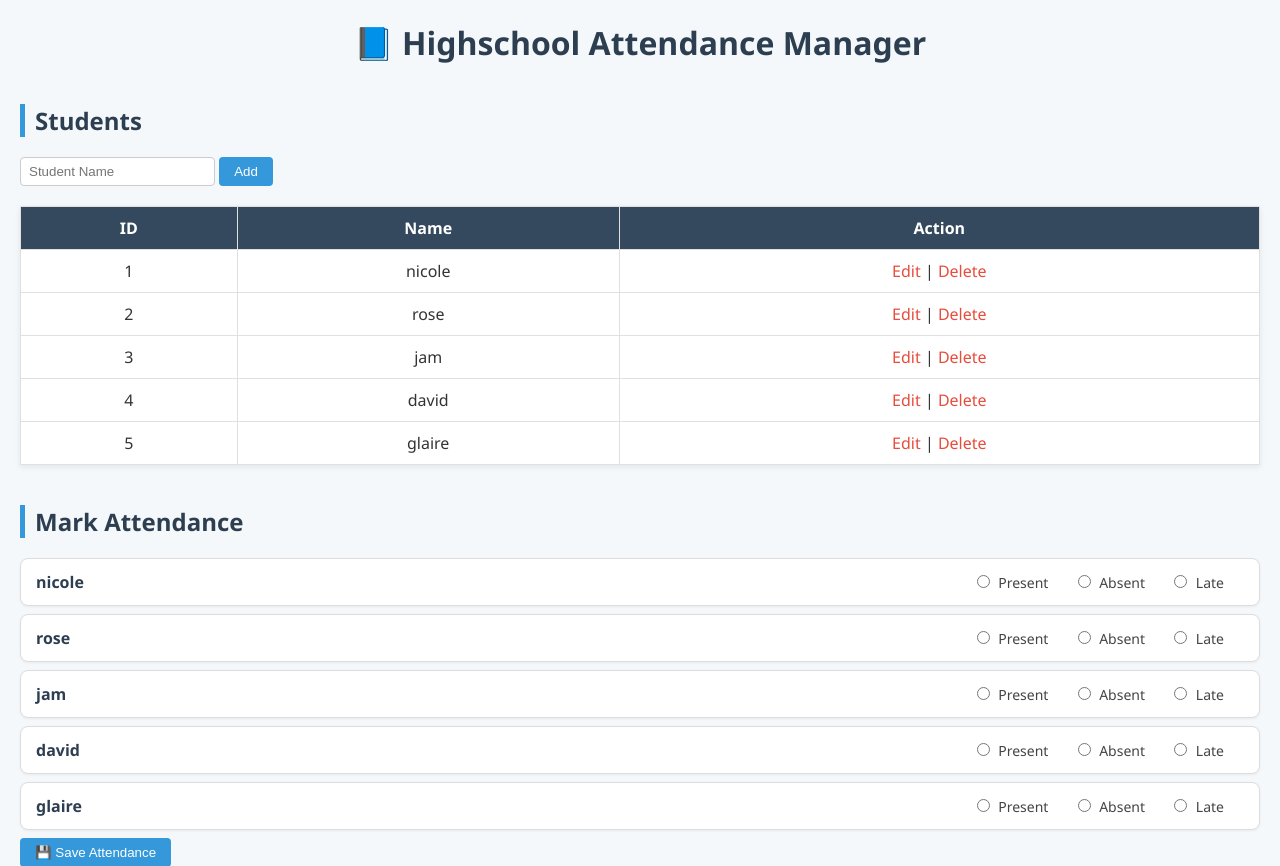
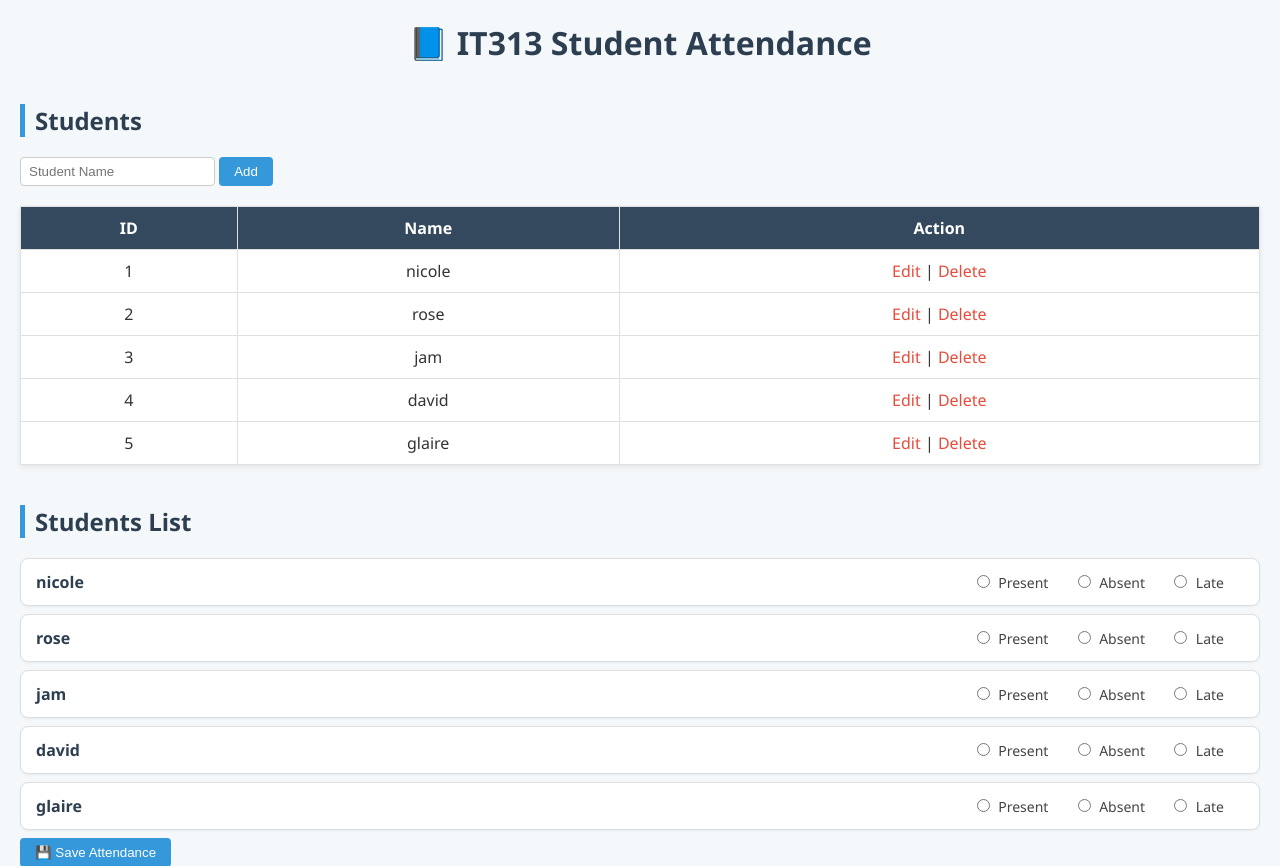
Before and after one commit to ashleejane67/student-attendance, a PHP site: page /index.php in a window 1280 px wide. Shown: the top 866 px of the page. Run offline with PHP 8.4, Linux system fonts and the light colour scheme; data comes from the database, SQL or seed files in the repository.

Commit message:
Update index.php

```diff
--- a/index.php
+++ b/index.php
@@ -41,7 +41,7 @@ $records = $attendance->all();
 <!DOCTYPE html>
 <html>
 <head>
-    <title>Highschool Attendance Manager</title>
+    <title>IT313 Student Attendance</title>
     <style>
         body {
             font-family: "Segoe UI", Arial, sans-serif;
@@ -125,7 +125,7 @@ $records = $attendance->all();
     </style>
 </head>
 <body>
-<h1>📘 Highschool Attendance Manager</h1>
+<h1>📘 IT313 Student Attendance </h1>
 
 <h2>Students</h2>
 <form method="POST">
@@ -154,7 +154,7 @@ $records = $attendance->all();
 <?php endforeach; ?>
 </table>
 
-<h2>Mark Attendance</h2>
+<h2>Students List</h2>
 <form method="POST">
     <?php foreach($students as $s): ?>
         <div class="attendance-row">
```
